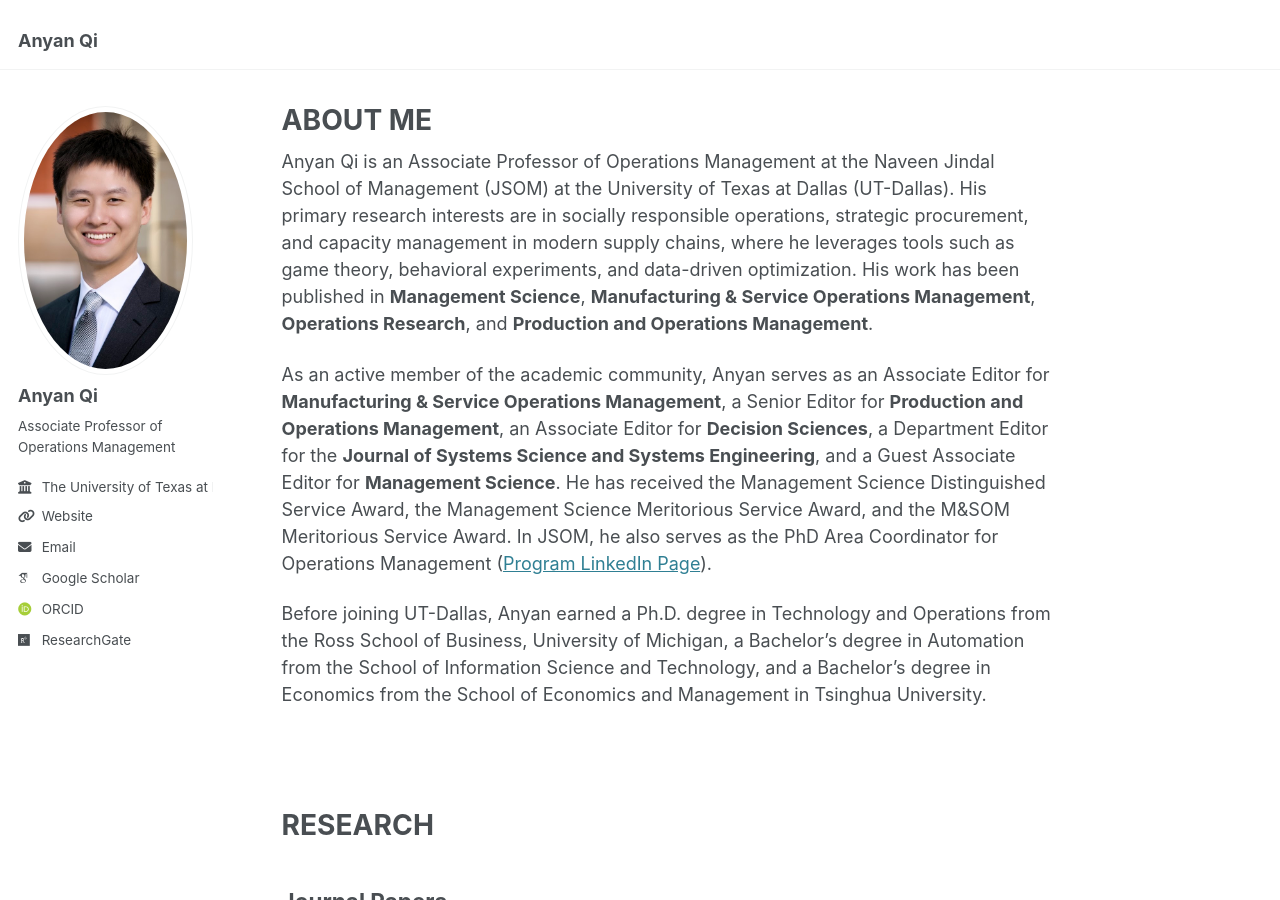
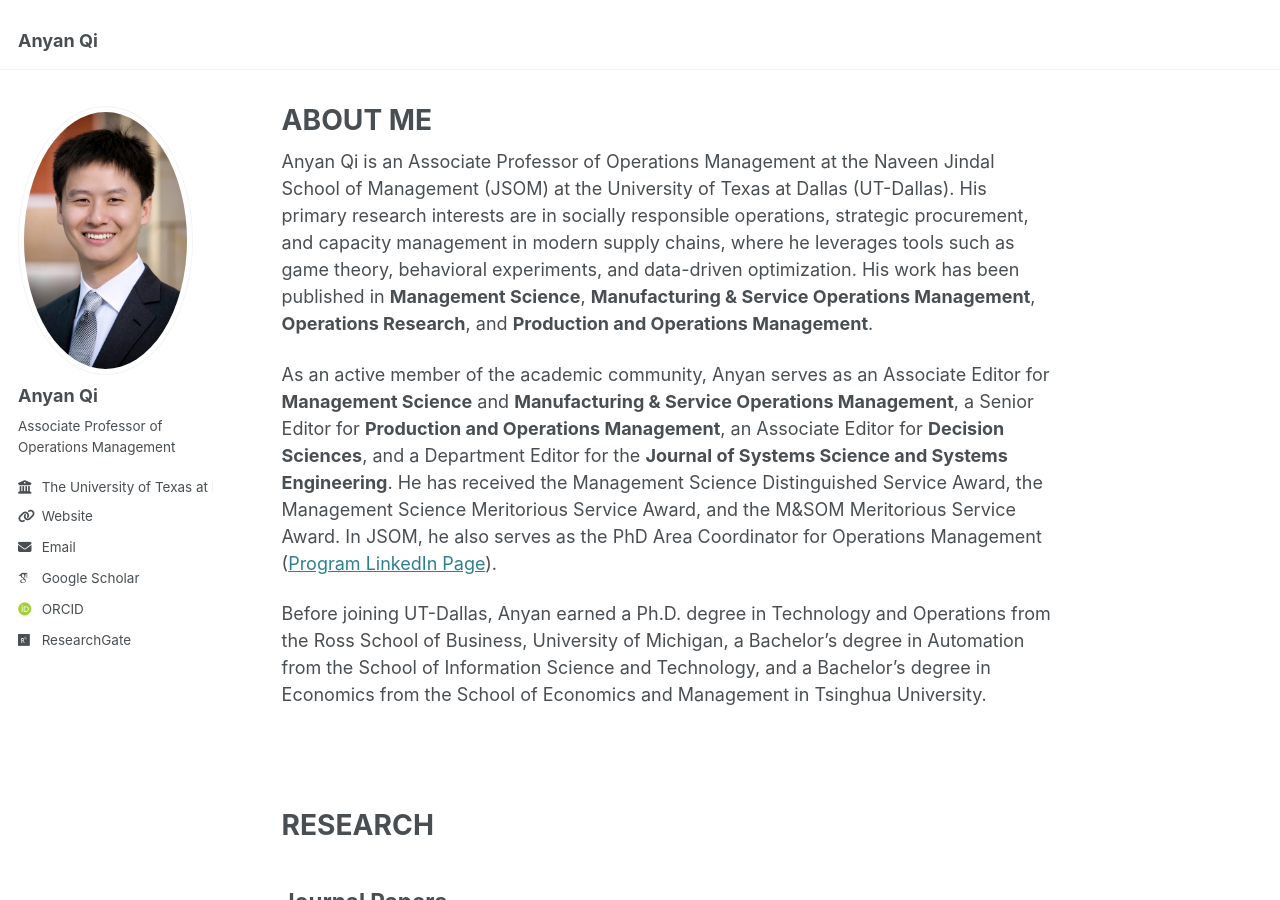
Before and after one commit to qi-anyan/qi-anyan.github.io, a Jekyll site: the page built from _pages/about.md, in a window 1280 px wide and 900 px high. Built offline with Jekyll 4.4.1, drawn with Linux system fonts in a browser that asks for light colours; some web fonts are replaced.

Commit message:
Initial commit

```diff
--- a/_pages/about.md
+++ b/_pages/about.md
@@ -9,7 +9,7 @@ redirect_from:
 
 Anyan Qi is an Associate Professor of Operations Management at the Naveen Jindal School of Management (JSOM) at the University of Texas at Dallas (UT-Dallas). His primary research interests are in socially responsible operations, strategic procurement, and capacity management in modern supply chains, where he leverages tools such as game theory, behavioral experiments, and data-driven optimization. His work has been published in **Management Science**, **Manufacturing & Service Operations Management**, **Operations Research**, and **Production and Operations Management**.
 
-As an active member of the academic community, Anyan serves as an Associate Editor for **Manufacturing & Service Operations Management**, a Senior Editor for **Production and Operations Management**, an Associate Editor for **Decision Sciences**, a Department Editor for the **Journal of Systems Science and Systems Engineering**, and a Guest Associate Editor for **Management Science**. He has received the Management Science Distinguished Service Award, the Management Science Meritorious Service Award, and the M&SOM Meritorious Service Award. In JSOM, he also serves as the PhD Area Coordinator for Operations Management ([Program LinkedIn Page](https://www.linkedin.com/company/jsom-operations-management-phd-program/?viewAsMember=true)).
+As an active member of the academic community, Anyan serves as an Associate Editor for **Management Science** and **Manufacturing & Service Operations Management**, a Senior Editor for **Production and Operations Management**, an Associate Editor for **Decision Sciences**, and a Department Editor for the **Journal of Systems Science and Systems Engineering**. He has received the Management Science Distinguished Service Award, the Management Science Meritorious Service Award, and the M&SOM Meritorious Service Award. In JSOM, he also serves as the PhD Area Coordinator for Operations Management ([Program LinkedIn Page](https://www.linkedin.com/company/jsom-operations-management-phd-program/?viewAsMember=true)).
 
 Before joining UT-Dallas, Anyan earned a Ph.D. degree in Technology and Operations from the Ross School of Business, University of Michigan, a Bachelor’s degree in Automation from the School of Information Science and Technology, and a Bachelor’s degree in Economics from the School of Economics and Management in Tsinghua University.
 
```
